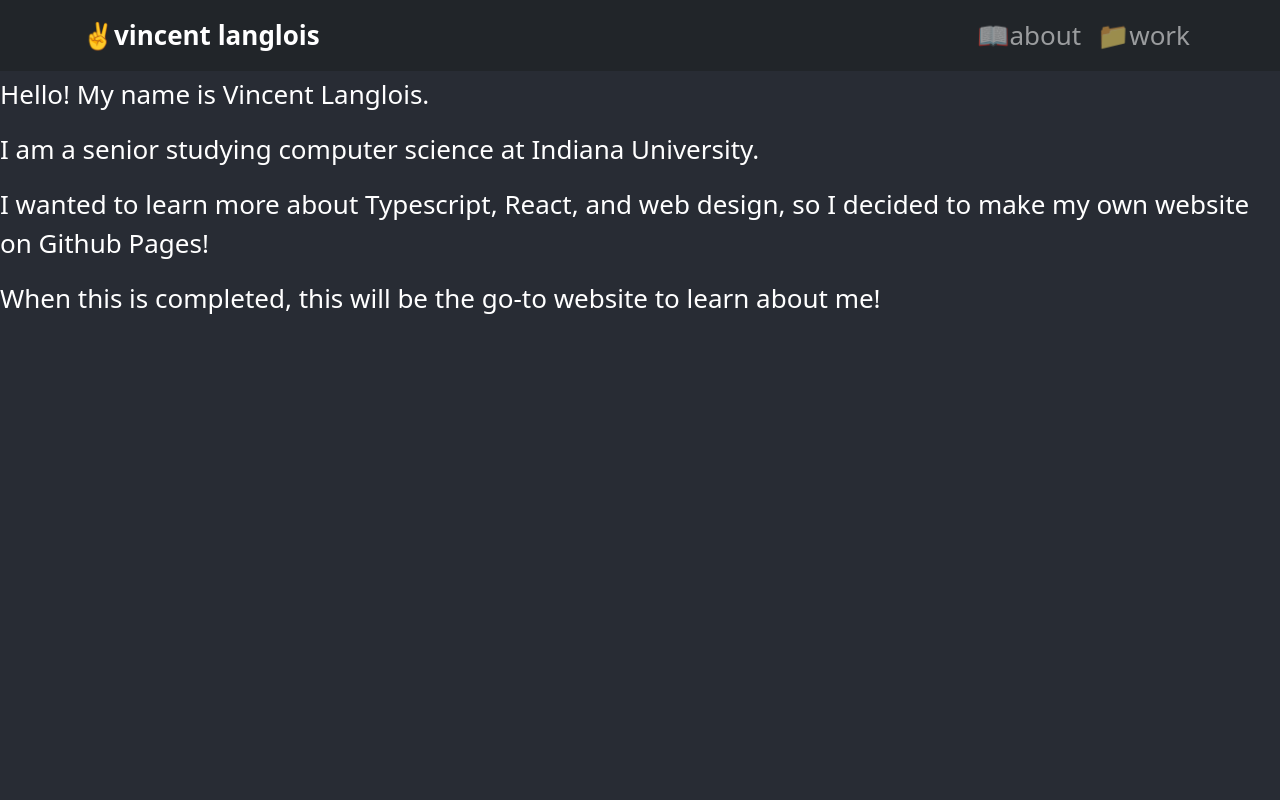
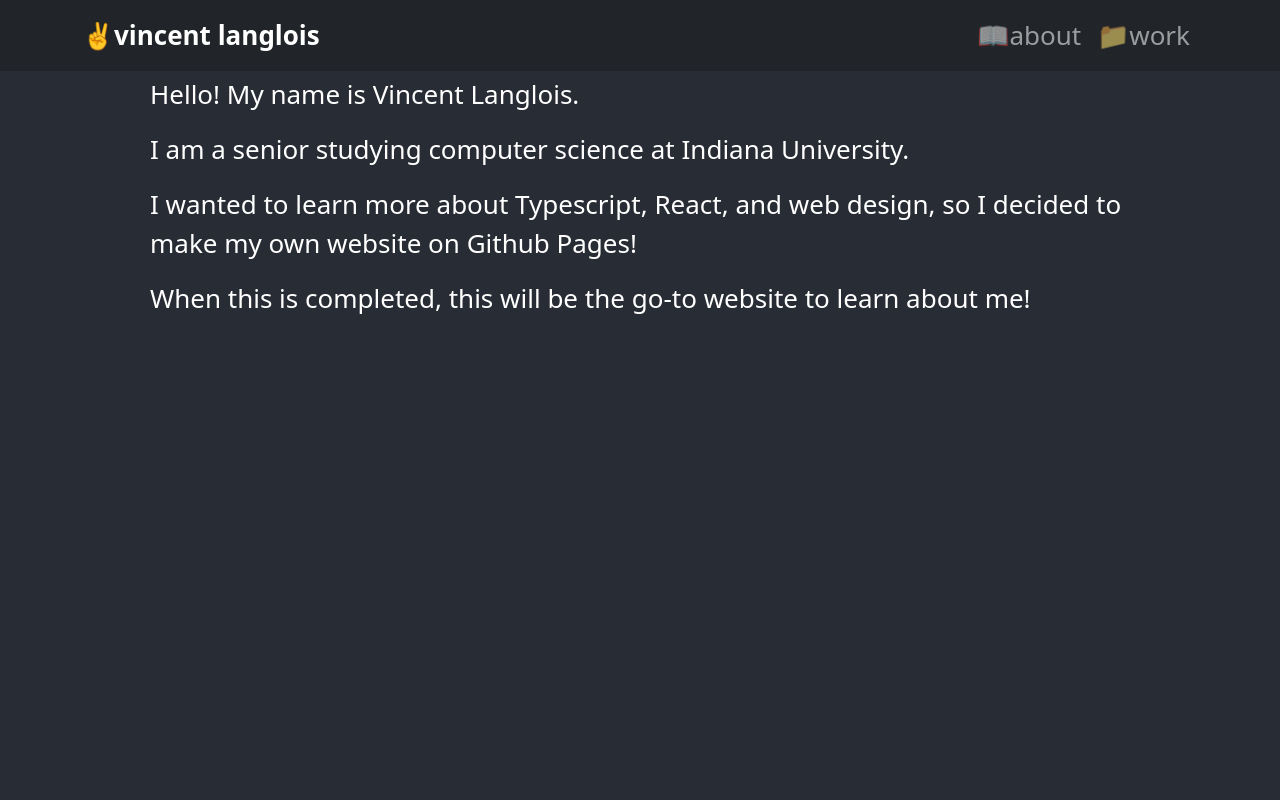
Before and after one commit to vtlanglois/vtlanglois.github.io, a React (Create React App) app: page / in a window 1280 px wide. Shown: the top 800 px of the page. Built offline with nearby package versions, Linux system fonts and the light colour scheme.

Commit message:
some styling changes

```diff
--- a/src/App.css
+++ b/src/App.css
@@ -24,6 +24,8 @@
 .App-body {
   padding-top: 75px;
   padding-bottom: 25px;
+  padding-left: 150px;
+  padding-right: 150px;
   background-color: #282c34;
   display: flex;
   flex-direction: column;
--- a/src/App.tsx
+++ b/src/App.tsx
@@ -1,21 +1,23 @@
-import './App.css';
-import '../node_modules/bootstrap/dist/css/bootstrap.min.css';
-import WebsiteHeader from './components/WebsiteHeader';
-import ContactIcons from './components/ContactIcons/ContactIcons';
-import { Routes, Route } from 'react-router-dom';
-import About from './pages/About';
-import Work from './pages/Work';
-
+import "./App.css";
+import "../node_modules/bootstrap/dist/css/bootstrap.min.css";
+import WebsiteHeader from "./components/WebsiteHeader";
+import ContactIcons from "./components/ContactIcons/ContactIcons";
+import { Routes, Route } from "react-router-dom";
+import About from "./pages/About";
+import Work from "./pages/Work";
 
 function App() {
   return (
     <div>
-    <WebsiteHeader/>
+      <header className="App-header">
+        <WebsiteHeader />
+      </header>
       <Routes>
         <Route path="/" element={<About />} />
         <Route path="/about" element={<About />} />
-        <Route path="/work" element={<Work />}/>
+        <Route path="/work" element={<Work />} />
       </Routes>
+      <footer className='App-header'><ContactIcons/></footer>
     </div>
   );
 }
--- a/src/components/WorkAccordian/WorkAccordian.css
+++ b/src/components/WorkAccordian/WorkAccordian.css
@@ -9,7 +9,4 @@
     color: white;
     font-size: calc(5px + 2vmin);
     background-color: #282c34;
-    margin: auto;
-    width: 85%;
-    padding: 5px;
 }
--- a/src/pages/About.tsx
+++ b/src/pages/About.tsx
@@ -9,9 +9,6 @@ const About = () => {
     return (
 
         <div className="red">
-            <header className='App-header'>
-                <WebsiteHeader />
-            </header>
             <body className="App-body">
             <p>Hello! My name is Vincent Langlois. </p>
                 <p>I am a senior studying computer science at Indiana University.</p>
@@ -37,7 +34,6 @@ const About = () => {
                 <br />
                 <br />
             </body>
-            <footer className='App-header'><ContactIcons/></footer>
         </div>
     );
 }
--- a/src/pages/Work.tsx
+++ b/src/pages/Work.tsx
@@ -13,13 +13,9 @@ const Work = () => {
     return (
 
         <div>
-            <header className='App-header'>
-                <WebsiteHeader />
-            </header>
             <body className = 'App-body'>
             <WorkAccordian/>
             </body>
-            <footer className='App-header'><ContactIcons/></footer>
         </div>
     );
 }
```
